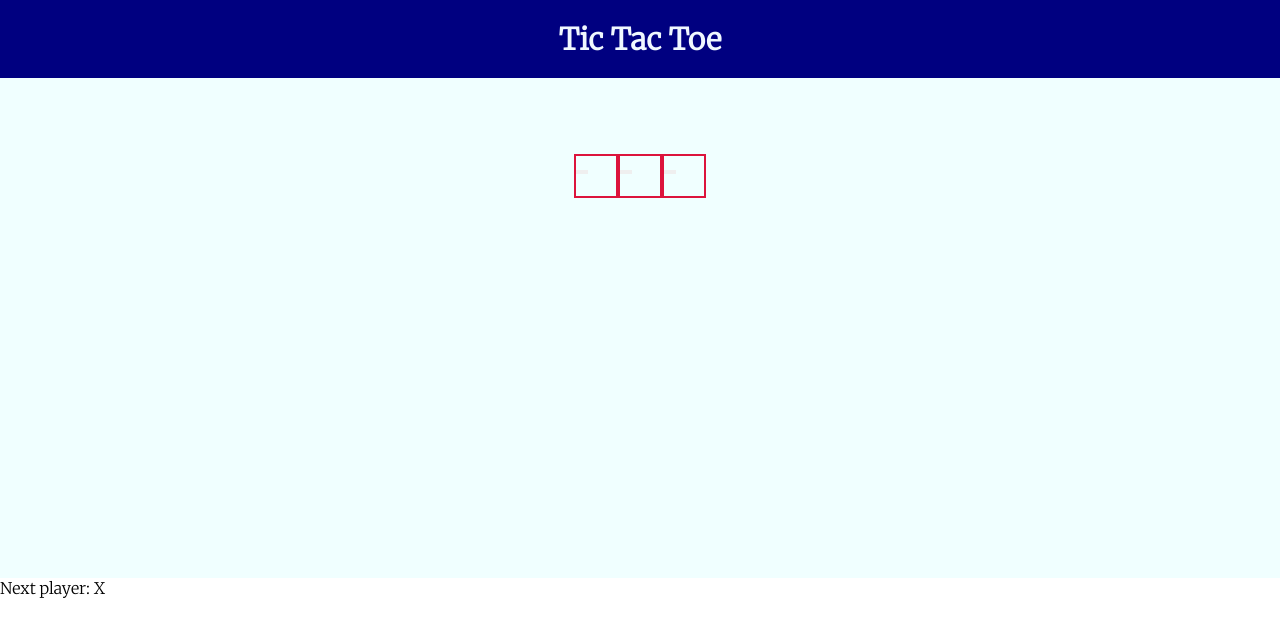
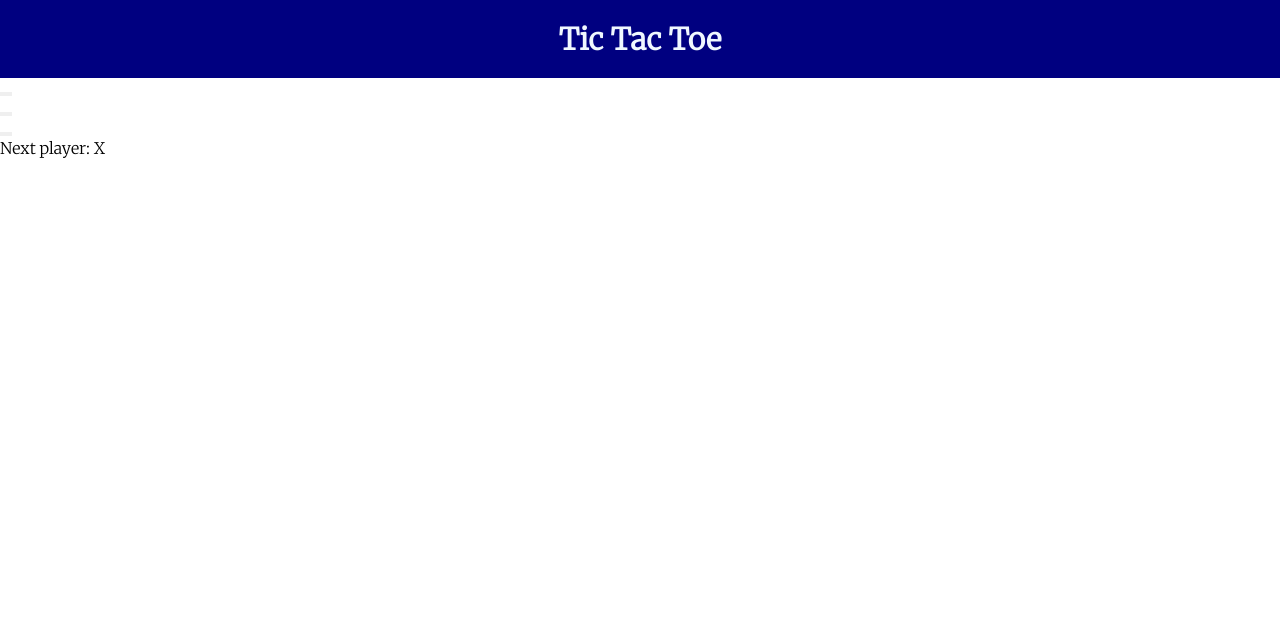
Before and after one commit to agneslily4709/TicTacToe, a React (Create React App) app in the folder tic-tac-toe/: page / in a window 1280 px wide. Shown: the top 636 px of the page. Built offline with nearby package versions, Linux system fonts and the light colour scheme.

Commit message:
Update App.css

```diff
--- a/tic-tac-toe/src/App.css
+++ b/tic-tac-toe/src/App.css
@@ -26,17 +26,3 @@ body {
 .playground{
         height: 90vh;
 }
-.game-board{
-        display: grid;
-        height: 500px;
-        grid-template-columns: auto auto auto;
-        grid-template-rows: auto auto auto;
-        justify-content: center;
-        align-items: center;
-        background-color: azure;
-}
-.board-row{
-        height: 40px;
-        width: 40px;
-        border: 2px solid crimson;
-}
```
